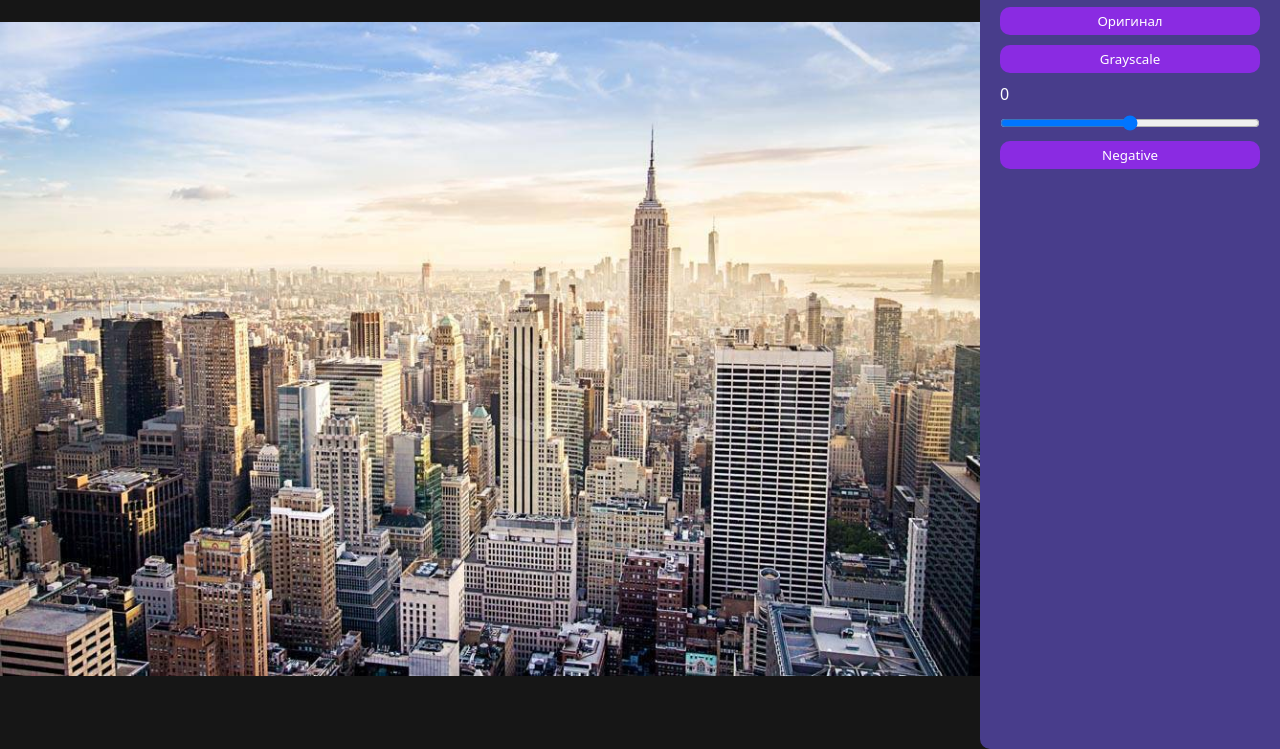
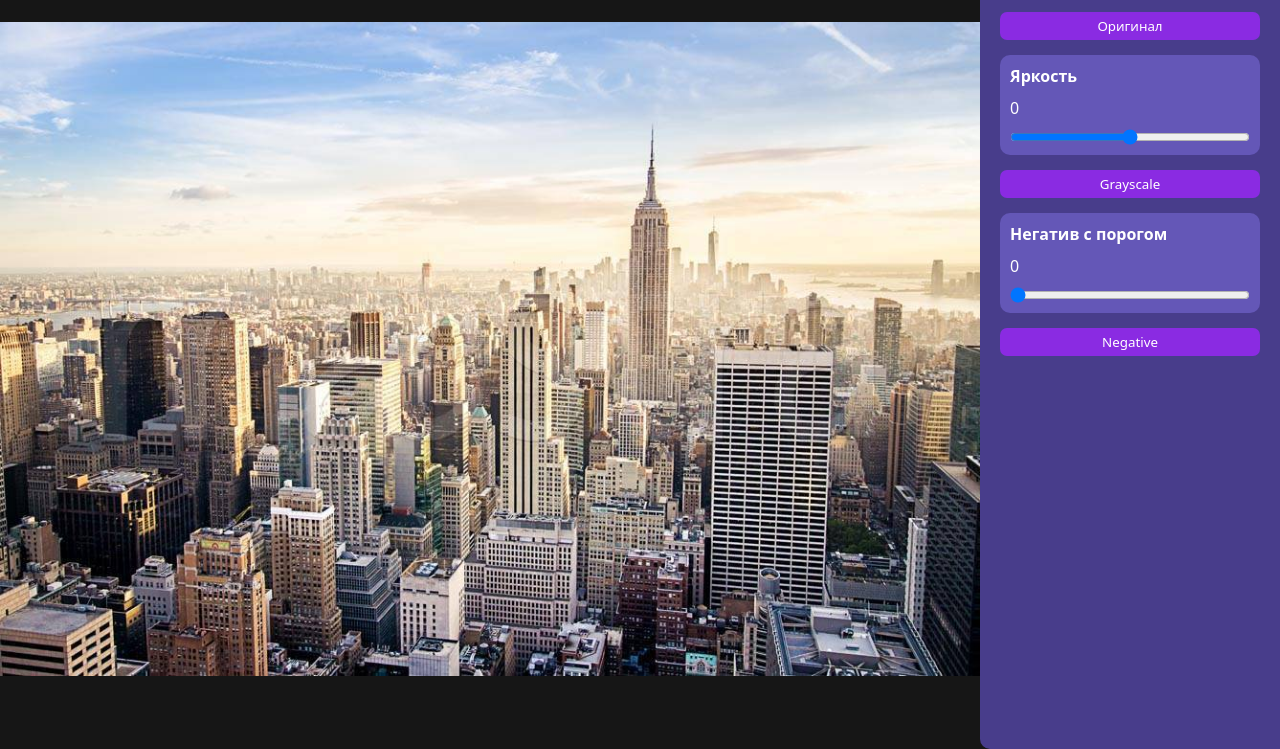
Before and after one commit to mshornikov/uni-image-processing, a website built with Vite: page index.html in a window 1280 px wide. Both pictures are taken after a click on the button "Оригинал". Shown: the part 51-800 px from the top of the page. Built offline with nearby package versions, Linux system fonts and the light colour scheme.

Commit message:
Негитив с порогом + улучшенные стили

```diff
--- a/index.html
+++ b/index.html
@@ -16,9 +16,17 @@
         <section class="controls">
             <h1 class="controls__header">Controls</h1>
             <button class="button" id="original-button">Оригинал</button>
+            <div class="controls__group">
+                <h2 class="controls__group-name">Яркость</h2>
+                <div class="brightness-value">0</div>
+                <input type="range" class="brightness-input" min=-255 max=255>
+            </div>
             <button class="button" id="grayscale-button">Grayscale</button>
-            <div class="brightness-value">0</div>
-            <input type="range" class="brightness-input" min=-255 max=255>
+            <div class="controls__group">
+                <h2 class="controls__group-name">Негатив с порогом</h2>
+                <div class="negative-value">0</div>
+                <input type="range" class="negative-input" min=0 max=255 value="0">
+            </div>
             <button class="button" id="negative-button">Negative</button>
         </section>
     </main>
--- a/src/js/main.js
+++ b/src/js/main.js
@@ -33,6 +33,8 @@ originalImg.addEventListener('load', () => {
 document.querySelector('#original-button').addEventListener('click', () => {
     brightnessInput.value = 0;
     brightnessValue.textContent = 0;
+    negativeInput.value = 0;
+    negativeValue.textContent = 0;
     changedImg.src = originalImg.src;
     ctx.drawImage(originalImg, 0, 0, canvas.width, canvas.height);
 });
@@ -45,10 +47,20 @@ document.querySelector('#grayscale-button').addEventListener('click', () => {
     changedImg.src = canvas.toDataURL('image/jpeg');
 })
 
+const negativeInput = document.querySelector('.negative-input');
+const negativeValue = document.querySelector('.negative-value');
 document.querySelector('#negative-button').addEventListener('click', () => {
     let scannedImage = ctx.getImageData(0, 0, canvas.width, canvas.height);
-
-    negative(scannedImage.data);
+    negative(scannedImage.data, 0);
     ctx.putImageData(scannedImage, 0, 0);
     changedImg.src = canvas.toDataURL('image/jpeg');
 })
+
+negativeInput.addEventListener('input', (e) => {
+    negativeValue.textContent = e.target.value;
+    ctx.drawImage(changedImg.src ? changedImg : originalImg, 0, 0, canvas.width, canvas.height);
+    let scannedImage = ctx.getImageData(0, 0, canvas.width, canvas.height);
+    negative(scannedImage.data, Number(e.target.value));
+    ctx.putImageData(scannedImage, 0, 0);
+    // changedImg.src = canvas.toDataURL('image/jpeg');
+})
--- a/src/js/negative.js
+++ b/src/js/negative.js
@@ -1,8 +1,9 @@
-export const negative = (pixels, bound) => {
+export const negative = (pixels, threshold) => {
     for (let i = 0; i < pixels.length; i += 4) {
-		if (pixels[i])
-		pixels[i] = 255 - pixels[i];
-		pixels[i + 1] = 255 - pixels[i + 1];
-		pixels[i + 2] = 255 - pixels[i + 2];
+		if ((pixels[i] + pixels[i + 1] + pixels[i + 2]) / 3 > threshold) {
+			pixels[i] = 255 - pixels[i];
+			pixels[i + 1] = 255 - pixels[i + 1];
+			pixels[i + 2] = 255 - pixels[i + 2];
+		}
 	}
 }
--- a/src/style.css
+++ b/src/style.css
@@ -33,7 +33,7 @@ body {
     display: flex;
     flex-direction: column;
     /* align-items: center; */
-    gap: 10px;
+    gap: 15px;
 
     height: 100vh;
     padding: 20px;
@@ -48,11 +48,26 @@ body {
     text-align: left;
 }
 
+.controls__group {
+    display: flex;
+    flex-direction: column;
+    /* align-items: center; */
+    gap: 10px;
+
+    background-color: rgb(100, 87, 183);
+    padding: 10px;
+    border-radius: 10px;
+}
+
+.controls__group-name {
+    font-size: 16px;
+}
+
 .button {
     border: none;
     background-color: blueviolet;
     padding: 5px 10px;
-    border-radius: 10px;
+    border-radius: 7px;
     cursor: pointer;
 }
 
```
